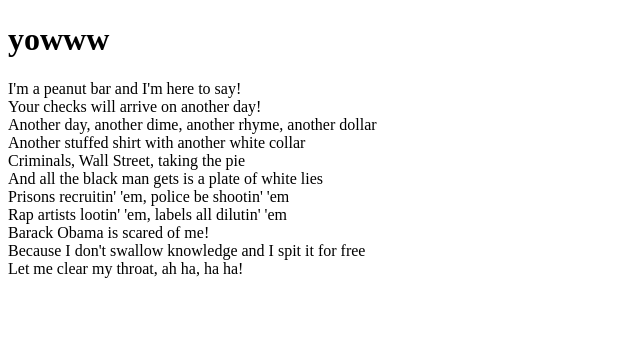
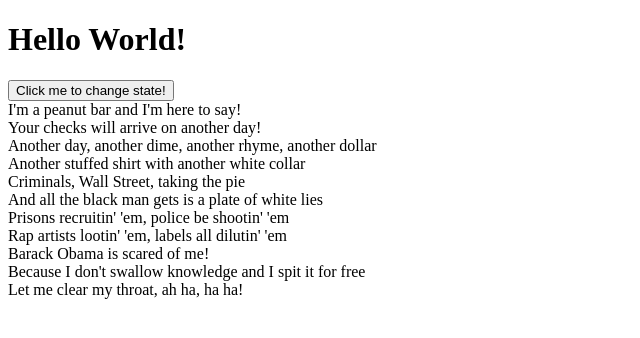
Before and after one commit to besartelezi/kahoot-but-better, a React (Create React App) app in the folder kahoot-two-electric-boogaloo/: page / in a window 1280 px wide. Shown: the top 338 px of the page, without its empty margins (0-640 px from the left). Built offline with nearby package versions, Linux system fonts and the light colour scheme.

Commit message:
Header now has Hook that changes title

```diff
--- a/kahoot-two-electric-boogaloo/src/function-components/App.js
+++ b/kahoot-two-electric-boogaloo/src/function-components/App.js
@@ -5,7 +5,7 @@
 function App() {
     return(
     <>
-        <Header title={"yowww"}/>
+        <Header title={"yowww"} setTitle={"dowwh"}/>
         <Body/>
     </>
     )
--- a/kahoot-two-electric-boogaloo/src/function-components/Header.js
+++ b/kahoot-two-electric-boogaloo/src/function-components/Header.js
@@ -1,10 +1,18 @@
+import React, {useState} from 'react';
+
 
 function Header(props) {
+
+    const [title, setTitle] = useState("Hello World!");
+
     return (
         <div className={"header"}>
-            <h1>{props.title}</h1>
+            <h1>{title}</h1>
+            <button onClick={() => setTitle("SomeText")}>Click me to change state!</button>
         </div>
     );
 }
 
 export default Header;
+
+//props.title
```
